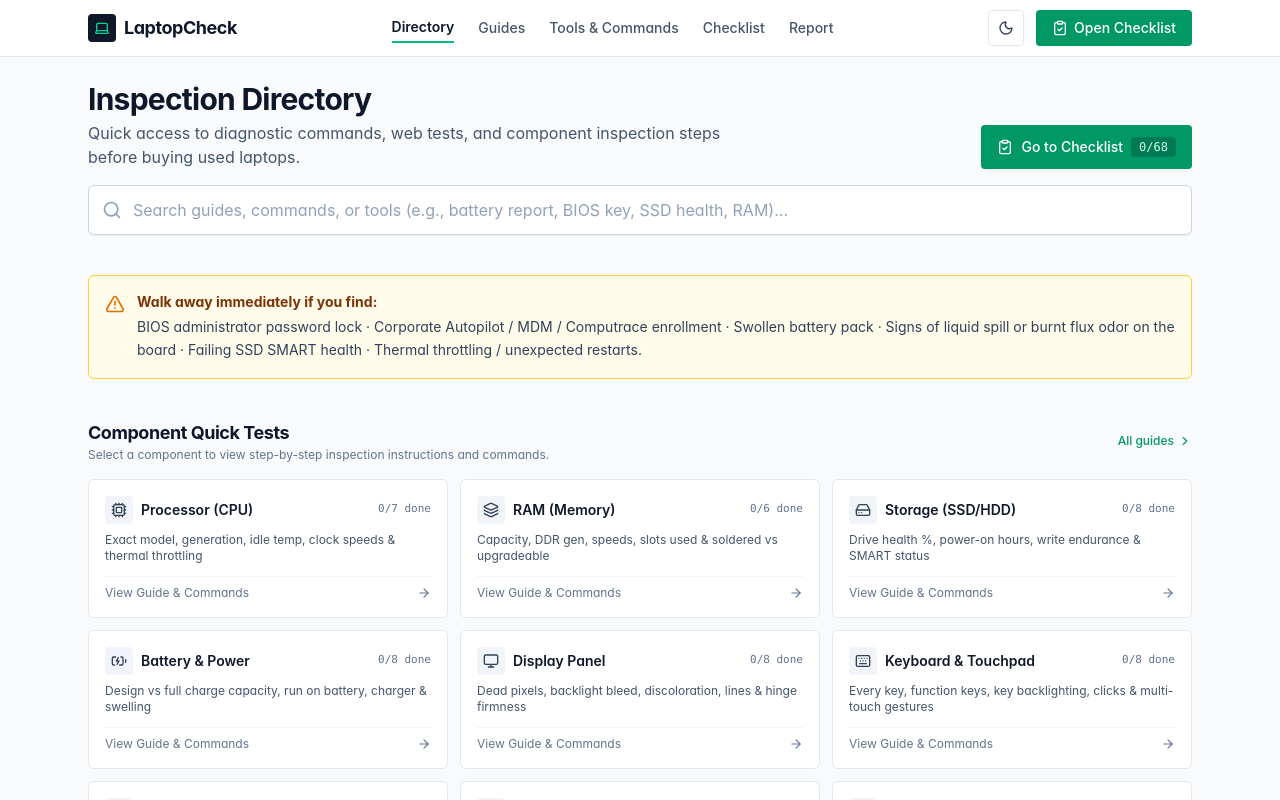
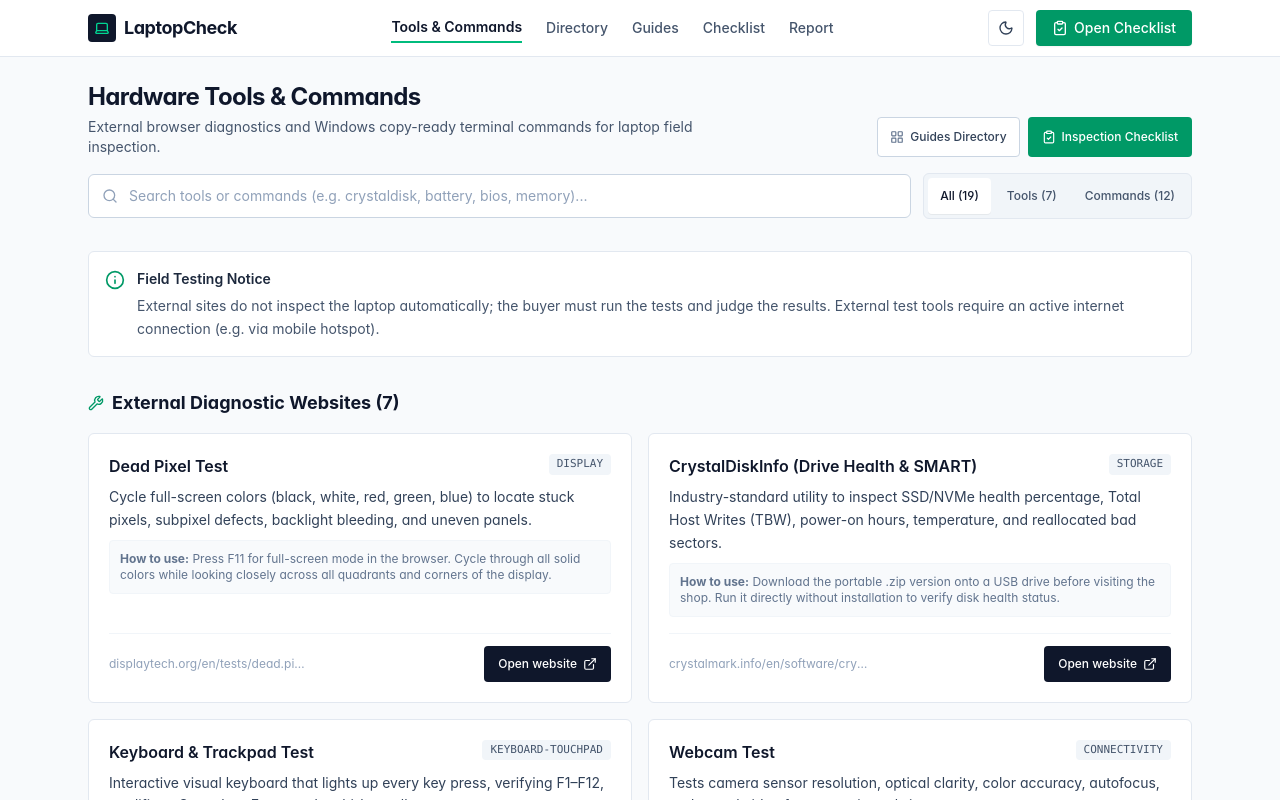
Before and after one commit to thanks-to-visit/laptopcheck.com, a React (Vite) app: page / in a window 1280 px wide. Shown: the top 800 px of the page. Built offline with nearby package versions, Linux system fonts and the light colour scheme.

Commit message:
refactor: restructure navigation and add directory page
Shift the primary landing route to `/tools` and introduce a `/directory` path to separate hardware tools from inspection guides. Update site mapping, navigation components, and routing logic accordingly.

```diff
--- a/metadata.json
+++ b/metadata.json
@@ -2,5 +2,7 @@
   "name": "LaptopCheck",
   "description": "Mobile-first inspection guide, hardware test directory, and diagnostic checklist for buying second-hand and refurbished Windows laptops.",
   "requestFramePermissions": [],
-  "majorCapabilities": ["MAJOR_CAPABILITY_SERVER_SIDE_GEMINI_API"]
+  "majorCapabilities": [
+    "MAJOR_CAPABILITY_SERVER_SIDE_GEMINI_API"
+  ]
 }
--- a/src/App.tsx
+++ b/src/App.tsx
@@ -18,11 +18,12 @@ const AppContent: React.FC = () => {
   const renderCurrentPage = () => {
     switch (route.path) {
       case '/':
+      case '/tools':
+        return <ToolsPage />;
+      case '/directory':
         return <HomePage />;
       case '/guides':
         return <GuidesPage />;
-      case '/tools':
-        return <ToolsPage />;
       case '/checklist':
         return <ChecklistPage />;
       case '/report':
@@ -30,8 +31,8 @@ const AppContent: React.FC = () => {
       case '/about':
         return <AboutPage />;
       default:
-        // If unknown route, fallback gracefully to HomePage
-        return <HomePage />;
+        // Default landing page is Tools
+        return <ToolsPage />;
     }
   };
 
--- a/src/components/Header.tsx
+++ b/src/components/Header.tsx
@@ -8,9 +8,9 @@ export const Header: React.FC = () => {
   const { route, navigate } = useRouter();
   const { theme, toggleTheme, stats } = useInspection();
 
-  const isHome = route.path === '/';
+  const isTools = route.path === '/tools' || route.path === '/';
+  const isDirectory = route.path === '/directory';
   const isGuides = route.path === '/guides';
-  const isTools = route.path === '/tools';
   const isChecklist = route.path === '/checklist';
   const isReport = route.path === '/report';
   const isAbout = route.path === '/about';
@@ -30,7 +30,7 @@ export const Header: React.FC = () => {
           <Link
             href="/"
             className="flex items-center gap-2 font-bold text-base md:text-lg tracking-tight text-slate-900 dark:text-slate-100 hover:text-emerald-600 dark:hover:text-emerald-400 transition-colors whitespace-nowrap shrink-0"
-            title="LaptopCheck Home"
+            title="LaptopCheck Tools & Inspection"
           >
             <span className="p-1.5 rounded bg-slate-900 dark:bg-slate-800 text-white flex items-center justify-center">
               <Laptop className="w-4 h-4 text-emerald-400" />
@@ -41,9 +41,17 @@ export const Header: React.FC = () => {
           {/* Zone 2: Navigation Links (single-line, clean text) */}
           <nav className="hidden md:flex items-center gap-6 text-sm font-medium text-slate-600 dark:text-slate-400">
             <Link
-              href="/"
+              href="/tools"
               className={`hover:text-slate-900 dark:hover:text-slate-100 transition-colors whitespace-nowrap shrink-0 py-1 ${
-                isHome ? 'text-slate-900 dark:text-slate-100 font-semibold border-b-2 border-emerald-500' : ''
+                isTools ? 'text-slate-900 dark:text-slate-100 font-semibold border-b-2 border-emerald-500' : ''
+              }`}
+            >
+              Tools &amp; Commands
+            </Link>
+            <Link
+              href="/directory"
+              className={`hover:text-slate-900 dark:hover:text-slate-100 transition-colors whitespace-nowrap shrink-0 py-1 ${
+                isDirectory ? 'text-slate-900 dark:text-slate-100 font-semibold border-b-2 border-emerald-500' : ''
               }`}
             >
               Directory
@@ -55,14 +63,6 @@ export const Header: React.FC = () => {
               }`}
             >
               Guides
-            </Link>
-            <Link
-              href="/tools"
-              className={`hover:text-slate-900 dark:hover:text-slate-100 transition-colors whitespace-nowrap shrink-0 py-1 ${
-                isTools ? 'text-slate-900 dark:text-slate-100 font-semibold border-b-2 border-emerald-500' : ''
-              }`}
-            >
-              Tools &amp; Commands
             </Link>
             <Link
               href="/checklist"
--- a/src/components/MobileNav.tsx
+++ b/src/components/MobileNav.tsx
@@ -7,9 +7,9 @@ export const MobileNav: React.FC = () => {
   const { route, navigate } = useRouter();
   const { stats } = useInspection();
 
-  const isHome = route.path === '/';
+  const isTools = route.path === '/tools' || route.path === '/';
+  const isDirectory = route.path === '/directory';
   const isGuides = route.path === '/guides';
-  const isTools = route.path === '/tools';
   const isChecklist = route.path === '/checklist';
   const isReport = route.path === '/report';
 
@@ -20,12 +20,26 @@ export const MobileNav: React.FC = () => {
       className="md:hidden fixed bottom-0 left-0 right-0 z-40 bg-white/95 dark:bg-slate-900/95 backdrop-blur-xs border-t border-slate-200 dark:border-slate-800 transition-colors"
     >
       <div className="grid grid-cols-5 items-center h-14 max-w-lg mx-auto px-1">
-        {/* Home */}
+        {/* Tools (Default Landing) */}
         <button
           type="button"
-          onClick={() => navigate('/')}
+          onClick={() => navigate('/tools')}
           className={`flex flex-col items-center justify-center min-h-[48px] py-1 cursor-pointer transition-colors ${
-            isHome
+            isTools
+              ? 'text-emerald-600 dark:text-emerald-400 font-medium'
+              : 'text-slate-500 dark:text-slate-400 hover:text-slate-800 dark:hover:text-slate-200'
+          }`}
+        >
+          <Wrench className="w-4 h-4" />
+          <span className="text-[10px] tracking-tight mt-1">Tools</span>
+        </button>
+
+        {/* Directory */}
+        <button
+          type="button"
+          onClick={() => navigate('/directory')}
+          className={`flex flex-col items-center justify-center min-h-[48px] py-1 cursor-pointer transition-colors ${
+            isDirectory
               ? 'text-emerald-600 dark:text-emerald-400 font-medium'
               : 'text-slate-500 dark:text-slate-400 hover:text-slate-800 dark:hover:text-slate-200'
           }`}
@@ -46,20 +60,6 @@ export const MobileNav: React.FC = () => {
         >
           <BookOpen className="w-4 h-4" />
           <span className="text-[10px] tracking-tight mt-1">Guides</span>
-        </button>
-
-        {/* Tools */}
-        <button
-          type="button"
-          onClick={() => navigate('/tools')}
-          className={`flex flex-col items-center justify-center min-h-[48px] py-1 cursor-pointer transition-colors ${
-            isTools
-              ? 'text-emerald-600 dark:text-emerald-400 font-medium'
-              : 'text-slate-500 dark:text-slate-400 hover:text-slate-800 dark:hover:text-slate-200'
-          }`}
-        >
-          <Wrench className="w-4 h-4" />
-          <span className="text-[10px] tracking-tight mt-1">Tools</span>
         </button>
 
         {/* Checklist */}
--- a/src/pages/AboutPage.tsx
+++ b/src/pages/AboutPage.tsx
@@ -108,13 +108,20 @@ export const AboutPage: React.FC = () => {
         </div>
       </section>
 
-      {/* Back to Directory Link */}
-      <div className="pt-4">
+      {/* Back Links */}
+      <div className="pt-4 flex items-center gap-3 text-xs font-medium">
         <Link
-          href="/"
-          className="text-xs font-medium text-emerald-600 dark:text-emerald-400 hover:underline"
+          href="/tools"
+          className="text-emerald-600 dark:text-emerald-400 hover:underline"
         >
-          ← Back to Directory
+          ← Back to Tools &amp; Commands
+        </Link>
+        <span className="text-slate-300 dark:text-slate-700">·</span>
+        <Link
+          href="/directory"
+          className="text-slate-600 dark:text-slate-400 hover:text-slate-900 dark:hover:text-slate-100 hover:underline"
+        >
+          Guides Directory
         </Link>
       </div>
     </div>
--- a/src/pages/ToolsPage.tsx
+++ b/src/pages/ToolsPage.tsx
@@ -5,11 +5,14 @@ import {
   Terminal,
   Wrench,
   X,
-  Info
+  Info,
+  LayoutGrid,
+  ClipboardCheck
 } from 'lucide-react';
 import { ONLINE_TOOLS } from '../data/tools';
 import { COMMANDS } from '../data/commands';
 import { CopyButton } from '../components/CopyButton';
+import { Link } from '../context/RouterContext';
 
 type ToolFilter = 'all' | 'tools' | 'commands';
 
@@ -47,6 +50,7 @@ export const ToolsPage: React.FC = () => {
     <div className="space-y-8">
       {/* Header & Search */}
       <section className="space-y-4">
+        <div className="flex flex-col sm:flex-row sm:items-end justify-between gap-4">
           <div>
             <h1 className="text-2xl font-bold tracking-tight text-slate-900 dark:text-slate-100">
               Hardware Tools &amp; Commands
@@ -54,6 +58,24 @@ export const ToolsPage: React.FC = () => {
             <p className="mt-1 text-sm text-slate-600 dark:text-slate-400 max-w-2xl">
               External browser diagnostics and Windows copy-ready terminal commands for laptop field inspection.
             </p>
+          </div>
+
+          <div className="flex items-center gap-2 shrink-0">
+            <Link
+              href="/directory"
+              className="inline-flex items-center gap-1.5 px-3 py-2 text-xs font-medium rounded border border-slate-300 dark:border-slate-700 bg-white dark:bg-slate-800 text-slate-700 dark:text-slate-300 hover:bg-slate-100 dark:hover:bg-slate-700 transition-colors min-h-[40px]"
+            >
+              <LayoutGrid className="w-3.5 h-3.5 text-slate-500" />
+              <span>Guides Directory</span>
+            </Link>
+            <Link
+              href="/checklist"
+              className="inline-flex items-center gap-1.5 px-3.5 py-2 text-xs font-medium rounded text-white bg-emerald-600 hover:bg-emerald-700 transition-colors min-h-[40px]"
+            >
+              <ClipboardCheck className="w-3.5 h-3.5" />
+              <span>Inspection Checklist</span>
+            </Link>
+          </div>
         </div>
 
         {/* Search & Filter Toolbar */}
```
Also changed, not shown: 1 other file (tests, documents, lock files or other folders). Lines whose indentation alone changed are shown as unchanged.
